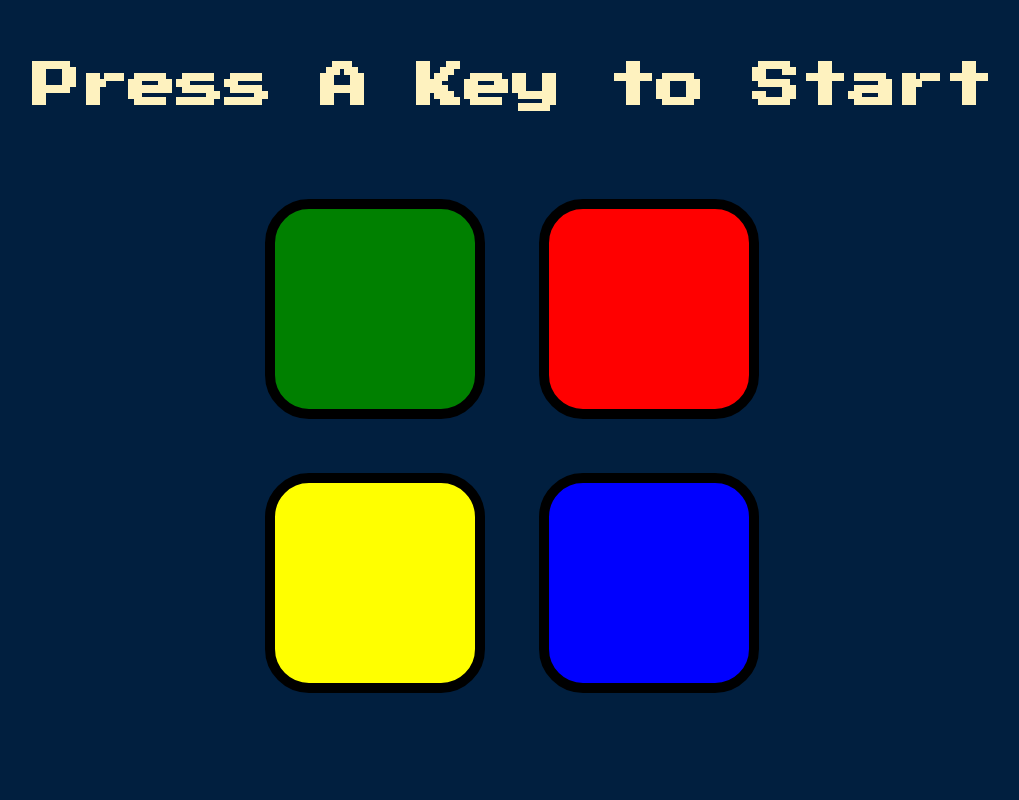
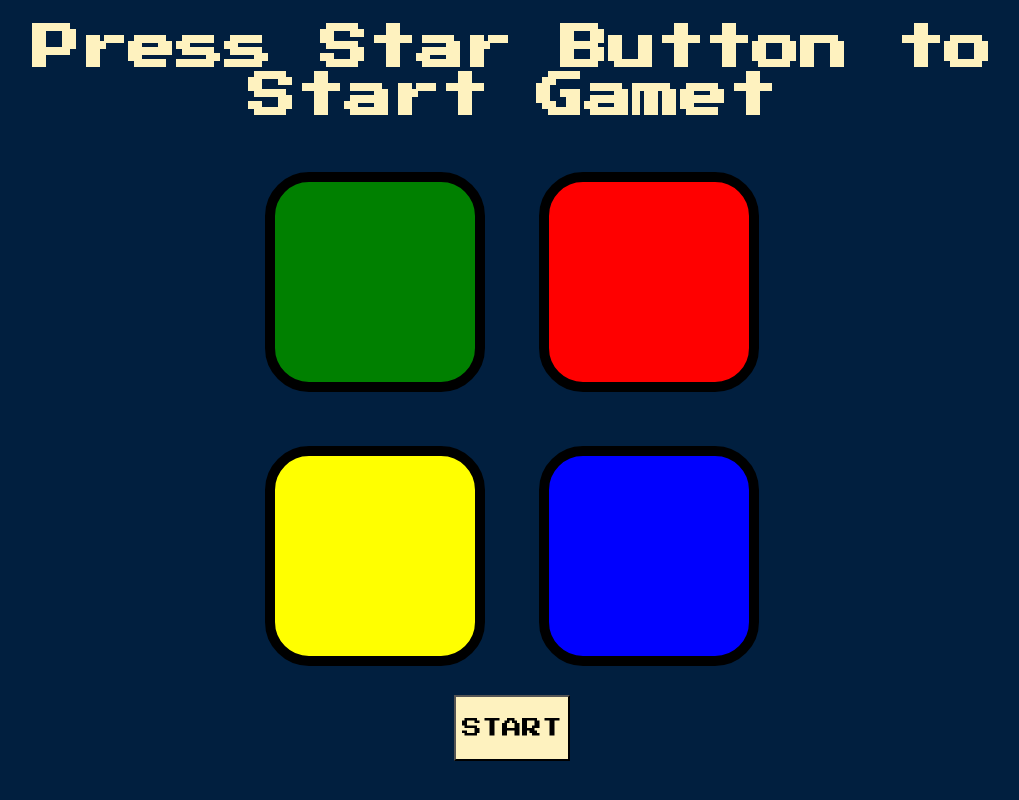
Before and after one commit to aditya4737/Simon-Game, a plain HTML site: page index.html in a window 1280 px wide. Shown: the whole page, without its empty margins (128-1147 px from the left). Drawn offline with nearby package versions, Linux system fonts and the light colour scheme.

Commit message:
Add files via upload

```diff
--- a/game.js
+++ b/game.js
@@ -6,7 +6,7 @@ var level = 0;
 
 
 
-$(document).keypress(function () {
+$(".Start").click(function () {
     if (!started) {
         $("#level-title").text("Level " + level);
         nextSequence();
@@ -54,6 +54,8 @@ function ainmatePress(currentColor) {
 }
 
 
+
+
 function checkAnswer(currentLevel) {
     if (gamePattern[currentLevel] === userClickedPattern[currentLevel]) {
         console.log("success");
--- a/index.html
+++ b/index.html
@@ -9,7 +9,7 @@
 </head>
 
 <body>
-  <h1 id="level-title">Press A Key to Start</h1>
+  <h1 id="level-title">Press Star Button to Start Gamet</h1>
   <div class="container">
     <div lass="row">
 
@@ -32,7 +32,7 @@
       </div>
 
     </div>
-
+    <div><button class="Start"><p>START</p></button></div>
   </div>
   <script src="https://code.jquery.com/jquery-3.7.1.js" integrity="sha256-eKhayi8LEQwp4NKxN+CfCh+3qOVUtJn3QNZ0TciWLP4="
     crossorigin="anonymous"></script>
--- a/styles.css
+++ b/styles.css
@@ -6,7 +6,7 @@ body {
 #level-title {
   font-family: 'Press Start 2P', cursive;
   font-size: 3rem;
-  margin:  5%;
+  margin:  2%;
   color: #FEF2BF;
 }
 
@@ -14,7 +14,6 @@ body {
   display: block;
   width: 50%;
   margin: auto;
-
 }
 
 .btn {
@@ -51,3 +50,11 @@ body {
   box-shadow: 0 0 20px white;
   background-color: grey;
 }
+
+.Start{
+  background-color: #FEF2BF;
+}
+.Start>p{
+  font-family: 'Press Start 2P', cursive;
+  font-size: 20px;
+}
```
